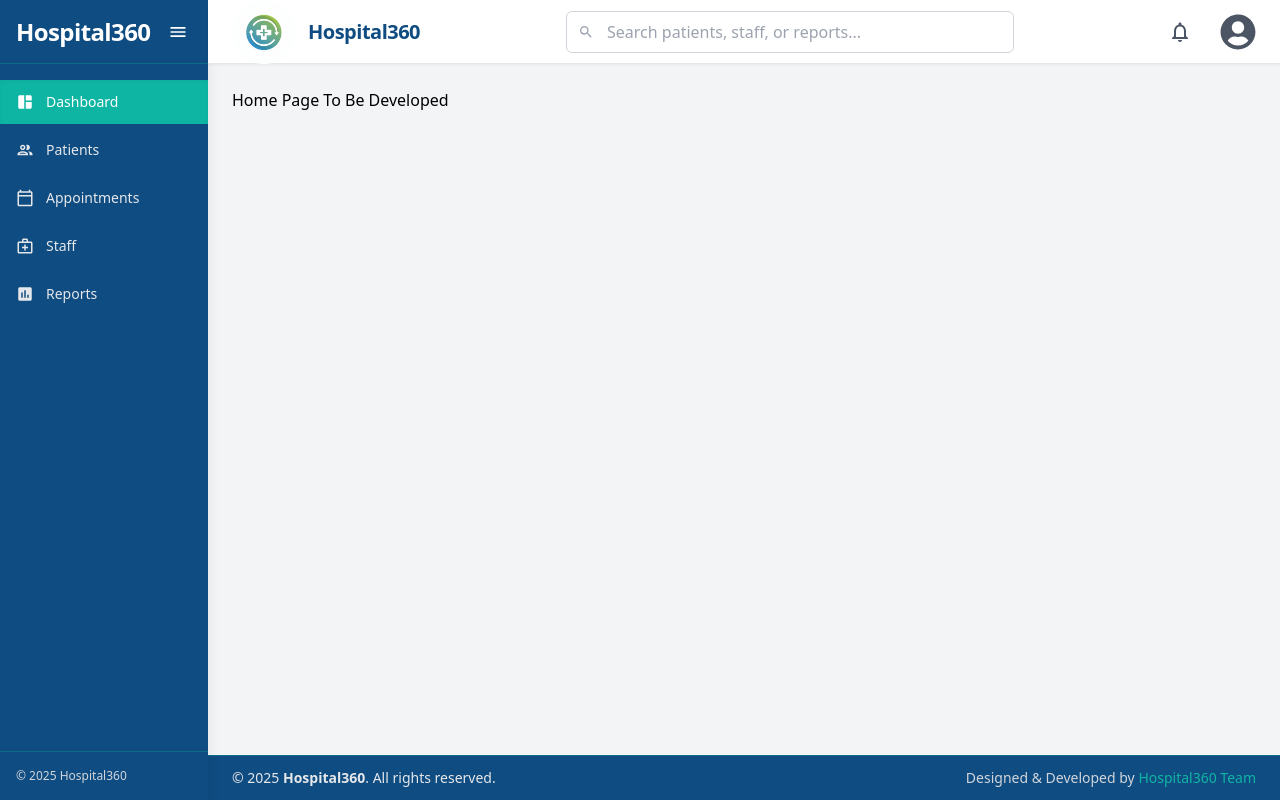
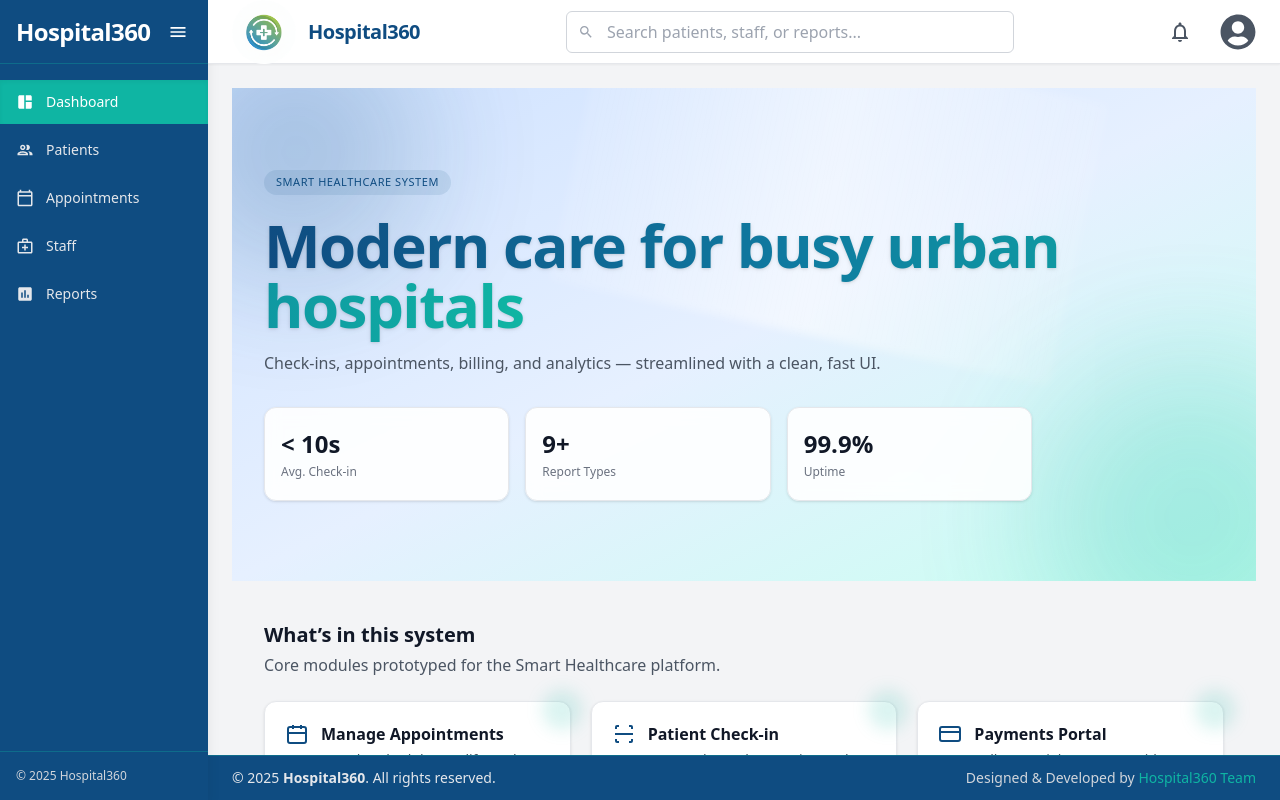
Before and after one commit to YenuliAmaratunga/SmartHealthcareSystem, a React (Vite) app in the folder frontend/hospital360/: page / in a window 1280 px wide. Built offline with nearby package versions, Linux system fonts and the light colour scheme.

Commit message:
added home page

```diff
--- a/frontend/hospital360/src/pages/Home.jsx
+++ b/frontend/hospital360/src/pages/Home.jsx
@@ -1,12 +1,190 @@
-import React from 'react'
+// src/pages/Home.jsx
+import React from "react";
 import AppLayout from "../components/GenericComponents/AppLayout";
 
-const Home = () => {
+export default function Home() {
   return (
     <AppLayout>
-    <div>Home Page To Be Developed</div>
+      {/* HERO — bold, minimal, glossy */}
+      <section className="relative overflow-hidden">
+        {/* more visible gradient field */}
+        <div className="absolute inset-0 bg-gradient-to-br from-[#cfe2ff] via-[#e6f0ff] to-[#c8fff1]" />
+        {/* glow blobs (slightly stronger) */}
+        <div className="pointer-events-none absolute -top-16 -left-16 w-64 h-64 bg-[#0f4c81]/30 blur-3xl rounded-full animate-pulse" />
+        <div className="pointer-events-none absolute -bottom-24 -right-24 w-80 h-80 bg-[#0fb5a3]/30 blur-3xl rounded-full animate-pulse" />
+        {/* sheen strip */}
+        <div className="pointer-events-none absolute -top-10 left-1/3 h-72 w-1/2 rotate-12 bg-gradient-to-r from-white/10 via-white/50 to-white/10 blur-sm" />
+
+        <div className="relative max-w-7xl mx-auto px-4 sm:px-6 lg:px-8 py-14 sm:py-20">
+          <span className="inline-block text-[11px] tracking-wider uppercase text-[#0f4c81] bg-[#0f4c81]/10 px-3 py-1 rounded-full">
+            Smart Healthcare System
+          </span>
+
+          <h1 className="mt-5 text-4xl sm:text-5xl lg:text-6xl font-extrabold leading-[1.05] tracking-tight">
+            <span className="bg-gradient-to-r from-[#0f4c81] via-[#0f7aa0] to-[#0fb5a3] bg-clip-text text-transparent drop-shadow">
+              Modern care for busy urban hospitals
+            </span>
+          </h1>
+
+          <p className="mt-4 text-gray-600 max-w-2xl">
+            Check-ins, appointments, billing, and analytics — streamlined with a clean, fast UI.
+          </p>
+
+          {/* minimal stats (no links) */}
+          <div className="mt-8 grid grid-cols-1 sm:grid-cols-3 gap-4 max-w-3xl">
+            <Stat label="Avg. Check-in" value="&lt; 10s" />
+            <Stat label="Report Types" value="9+" />
+            <Stat label="Uptime" value="99.9%" />
+          </div>
+        </div>
+      </section>
+
+      {/* WHAT’S IN THIS SYSTEM (static, pretty) */}
+      <section className="max-w-7xl mx-auto px-4 sm:px-6 lg:px-8 py-10">
+        <h2 className="text-xl font-semibold text-gray-900">What’s in this system</h2>
+        <p className="text-gray-600 mt-1 mb-6">
+          Core modules prototyped for the Smart Healthcare platform.
+        </p>
+
+        <div className="grid sm:grid-cols-2 lg:grid-cols-3 gap-5">
+          <Feature
+            title="Manage Appointments"
+            desc="Search, schedule, modify, and cancel appointments with time-slot validation."
+            icon={<SvgCalendar className="w-6 h-6" />}
+          />
+          <Feature
+            title="Patient Check-in"
+            desc="Fast QR/barcode scanning at the counter to fetch patient records instantly."
+            icon={<SvgScan className="w-6 h-6" />}
+          />
+          <Feature
+            title="Payments Portal"
+            desc="Full or partial payments with receipts; card and insurance flows supported."
+            icon={<SvgCard className="w-6 h-6" />}
+          />
+          <Feature
+            title="Analytics & Reports"
+            desc="Filter by range and export clean A4 PDFs for decision-making."
+            icon={<SvgChart className="w-6 h-6" />}
+          />
+          <Feature
+            title="Staff Activity"
+            desc="Monitor recent access events and utilization to spot bottlenecks."
+            icon={<SvgUsers className="w-6 h-6" />}
+          />
+          <Feature
+            title="Patient Insights"
+            desc="Age, gender, type, and blood group distributions for planning."
+            icon={<SvgInsights className="w-6 h-6" />}
+          />
+        </div>
+      </section>
+
+      {/* HOW IT WORKS (static) */}
+      <section className="max-w-7xl mx-auto px-4 sm:px-6 lg:px-8 py-10">
+        <h2 className="text-xl font-semibold text-gray-900">How it works</h2>
+        <div className="mt-6 grid md:grid-cols-4 gap-4">
+          <Step n={1} title="Register / Scan" text="Patients show a digital card; staff scans to fetch records." />
+          <Step n={2} title="Manage Visits" text="Create or update appointments with conflict checks." />
+          <Step n={3} title="Payments" text="Pay in full or partially; card or insurance with receipts." />
+          <Step n={4} title="Analyze" text="Filter by date and type, then export clear PDF reports." />
+        </div>
+      </section>
+
+      {/* footer-ish note — no CTAs */}
+      <section className="max-w-7xl mx-auto px-4 sm:px-6 lg:px-8 pb-12">
+        <div className="rounded-xl border bg-white p-5 sm:p-6 shadow">
+          <p className="text-sm text-gray-500">
+            Prototype • SE3070 – Case Studies in Software Engineering • Smart Healthcare System
+          </p>
+        </div>
+      </section>
     </AppLayout>
-  )
+  );
 }
 
-export default Home
+/* ---------- building blocks ---------- */
+
+function Stat({ label, value }) {
+  return (
+    <div className="rounded-xl border bg-white/90 backdrop-blur px-4 py-5 shadow hover:shadow-md transition">
+      <div
+        className="text-2xl font-bold text-gray-900"
+        dangerouslySetInnerHTML={{ __html: value }}
+      />
+      <div className="text-xs text-gray-500 mt-1">{label}</div>
+    </div>
+  );
+}
+
+function Feature({ title, desc, icon }) {
+  return (
+    <div className="group relative rounded-xl border bg-white p-5 shadow hover:shadow-lg transition">
+      <div className="absolute -right-3 -top-3 w-10 h-10 rounded-full bg-[#0fb5a3]/15 blur" />
+      <div className="flex items-start gap-3">
+        <div className="shrink-0 text-[#0f4c81]">{icon}</div>
+        <div>
+          <h3 className="font-semibold text-gray-900">{title}</h3>
+          <p className="text-sm text-gray-600 mt-1">{desc}</p>
+        </div>
+      </div>
+    </div>
+  );
+}
+
+function Step({ n, title, text }) {
+  return (
+    <div className="relative rounded-xl border bg-white p-5 shadow hover:shadow-lg transition">
+      <div className="absolute -left-3 -top-3 w-8 h-8 rounded-full bg-[#0f4c81] text-white text-xs flex items-center justify-center shadow">
+        {n}
+      </div>
+      <h4 className="font-semibold text-gray-900">{title}</h4>
+      <p className="text-sm text-gray-600 mt-1">{text}</p>
+    </div>
+  );
+}
+
+/* ---------- inline icons (no extra deps) ---------- */
+
+function SvgChart(props){ return (
+  <svg viewBox="0 0 24 24" fill="none" stroke="currentColor" strokeWidth="2" {...props}>
+    <path d="M3 3v18h18" />
+    <rect x="7" y="10" width="3" height="7" rx="1" />
+    <rect x="12" y="6"  width="3" height="11" rx="1" />
+    <rect x="17" y="13" width="3" height="4" rx="1" />
+  </svg>
+)}
+function SvgCalendar(props){ return (
+  <svg viewBox="0 0 24 24" fill="none" stroke="currentColor" strokeWidth="2" {...props}>
+    <rect x="3" y="5" width="18" height="16" rx="2" />
+    <path d="M16 3v4M8 3v4M3 11h18" />
+  </svg>
+)}
+function SvgScan(props){ return (
+  <svg viewBox="0 0 24 24" fill="none" stroke="currentColor" strokeWidth="2" {...props}>
+    <path d="M4 7V5a1 1 0 011-1h2M20 7V5a1 1 0 00-1-1h-2M4 17v2a1 1 0 001 1h2M20 17v2a1 1 0 01-1 1h-2" />
+    <path d="M3 12h18" />
+  </svg>
+)}
+function SvgCard(props){ return (
+  <svg viewBox="0 0 24 24" fill="none" stroke="currentColor" strokeWidth="2" {...props}>
+    <rect x="2" y="5" width="20" height="14" rx="2" />
+    <path d="M2 10h20" />
+  </svg>
+)}
+function SvgUsers(props){ return (
+  <svg viewBox="0 0 24 24" fill="none" stroke="currentColor" strokeWidth="2" {...props}>
+    <path d="M16 11c1.657 0 3-1.79 3-4s-1.343-4-3-4-3 1.79-3 4 1.343 4 3 4z" />
+    <path d="M7 13c2.21 0 4-2.24 4-5S9.21 3 7 3 3 5.24 3 8s1.79 5 4 5z" />
+    <path d="M21 21v-2a4 4 0 00-4-4h-2" />
+    <path d="M11 21v-2a5 5 0 00-5-5H5" />
+  </svg>
+)}
+function SvgInsights(props){ return (
+  <svg viewBox="0 0 24 24" fill="none" stroke="currentColor" strokeWidth="2" {...props}>
+    <path d="M3 19h18" />
+    <rect x="5" y="11" width="3" height="6" rx="1" />
+    <rect x="10" y="7" width="3" height="10" rx="1" />
+    <rect x="15" y="4" width="3" height="13" rx="1" />
+  </svg>
+)}
```
